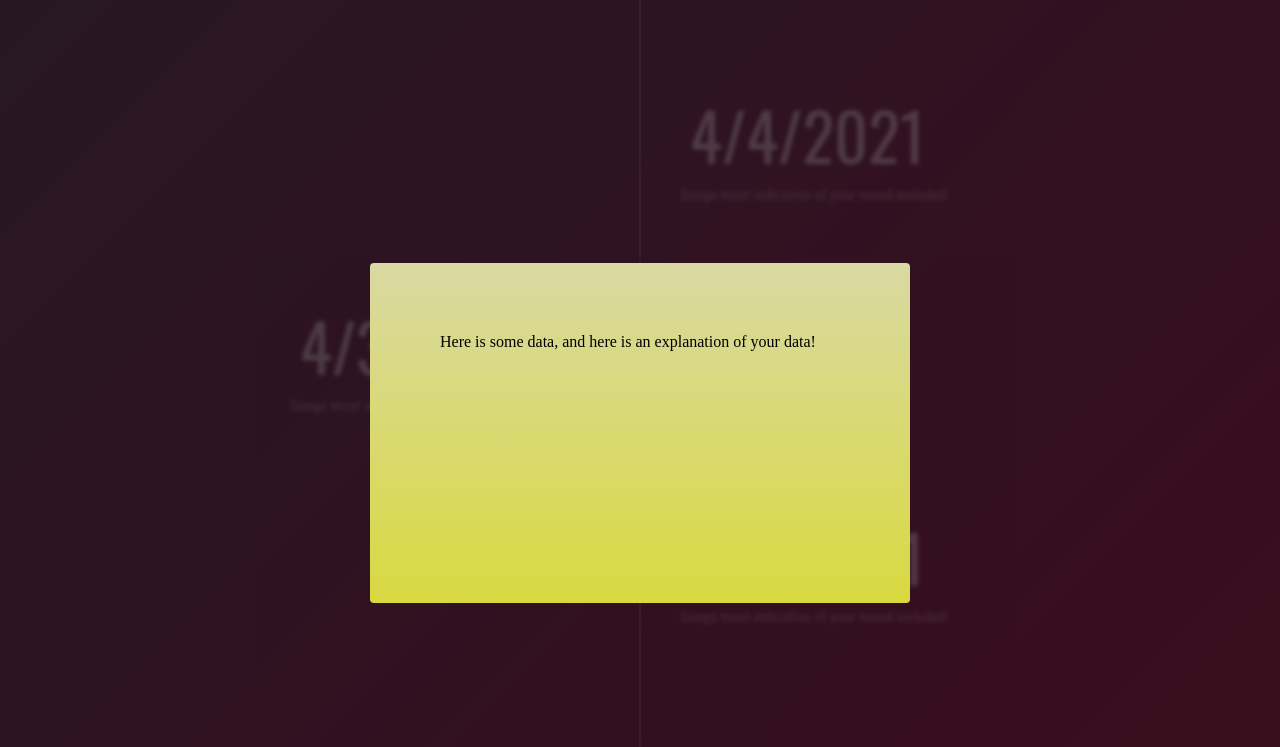
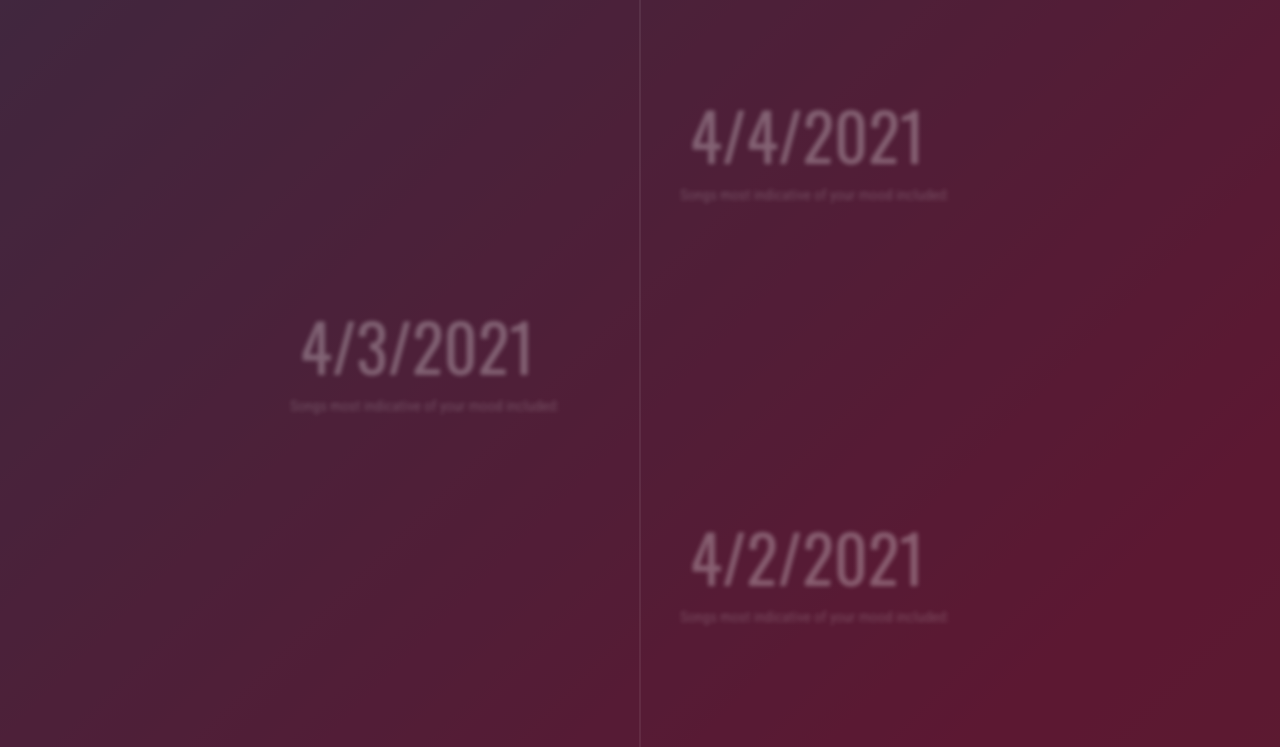
Before and after one commit to ashnasood/Menon-Labs-Ethi-Spotify-Mental-Health-Analysis, a plain HTML site: page spotifyApp.html in a window 1280 px wide. Shown: the part 762-1509 px from the top of the page. Drawn offline with nearby package versions, Linux system fonts and the light colour scheme.

Commit message:
organized files

```diff
--- a/spotifyApp.html
+++ b/spotifyApp.html
@@ -82,12 +82,12 @@
   </div>
 
 <!-- Modal Section -->
-<div class="bg-modal">
+<!-- <div class="bg-modal">
   <div class="modal-content">
   <p> Here is some data, and here is an explanation of your data!</p>
   </div>
 
-</div>
+</div> -->
 
   <script src="https://cdnjs.cloudflare.com/ajax/libs/jquery/3.1.0/jquery.min.js"></script>
   <script src = "spotifyApp.js"></script>
--- a/styles.css
+++ b/styles.css
@@ -22,7 +22,7 @@ body {
 	}
 }
 
-.bg-modal {
+/* .bg-modal {
   width : 100%;
   height: 100%;
   background-color: rgba(0,0,0,0.4);
@@ -43,4 +43,4 @@ body {
   padding: 70px;
   filter: brightness(85%);
   background-image: linear-gradient(to bottom, rgba(255,255,0,0.25), rgba(255,255,0,0.7));
-}
+} */
```
Also changed, not shown: other/README.md (renamed from README.md), other/lesshat-prefixed.less (renamed from lesshat-prefixed.less), other/lesshat.less (renamed from lesshat.less), other/package.json (renamed from package.json), other/spotifyApp.less (renamed from spotifyApp.less), 3 other files.
